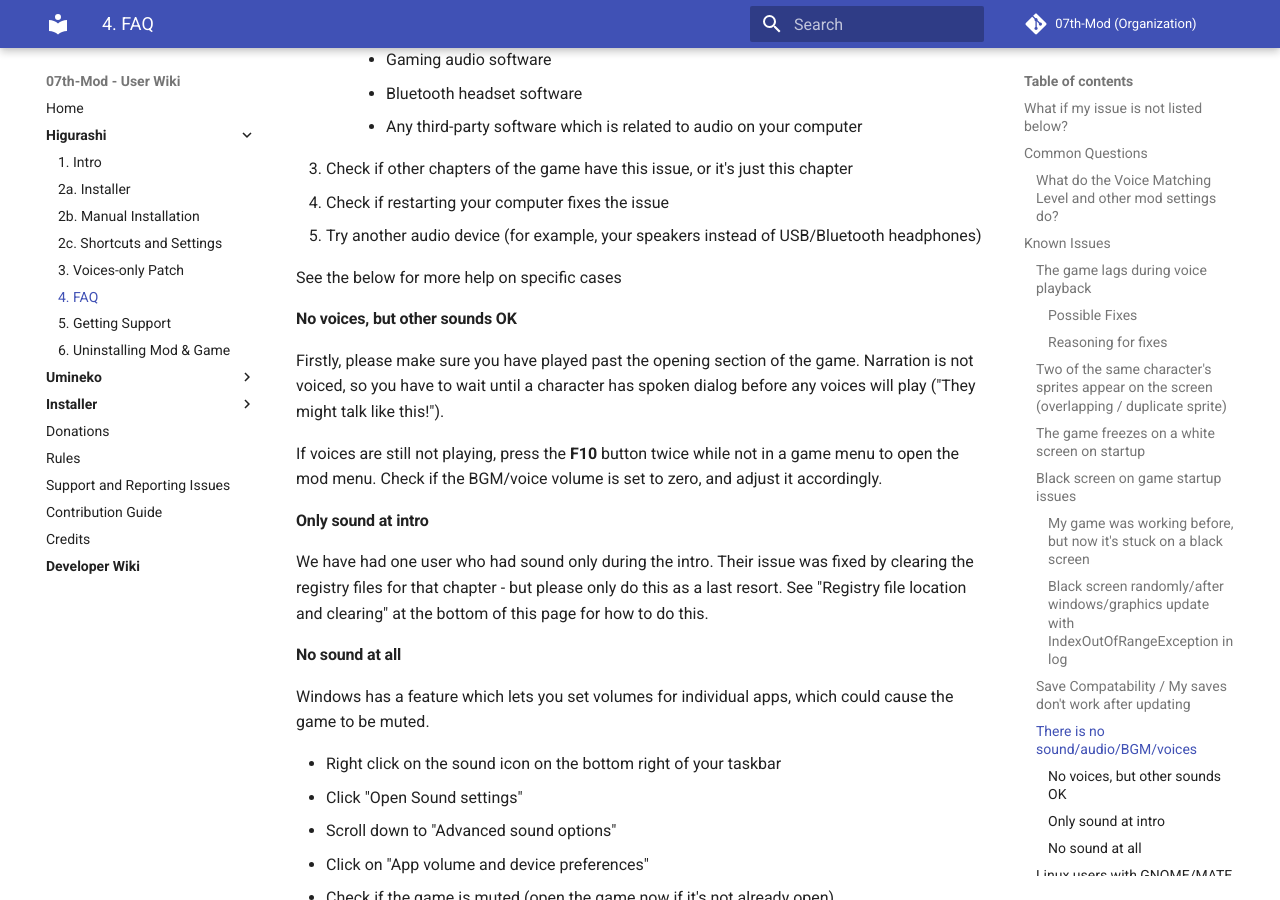
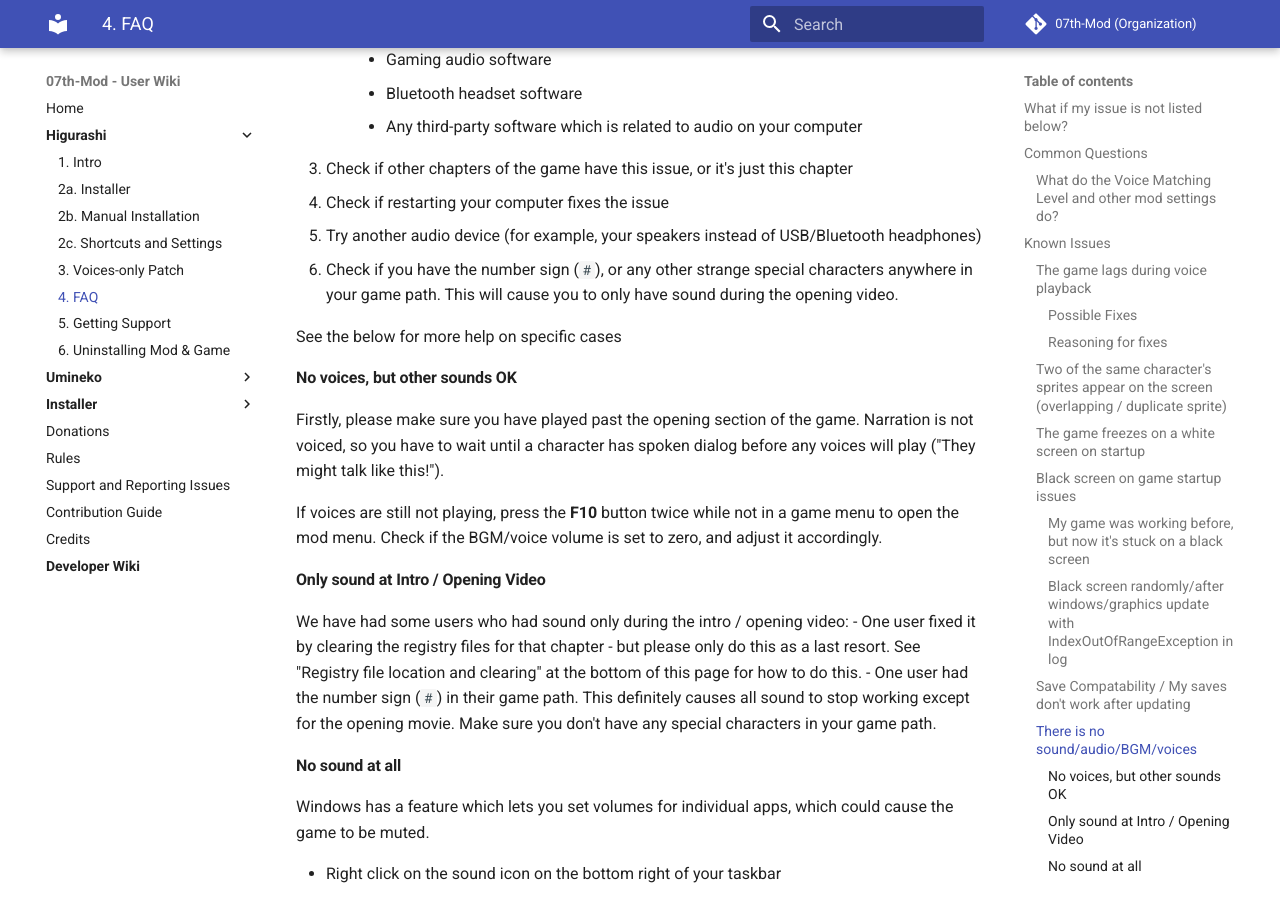
Before and after one commit to 07th-mod/wiki, an MkDocs documentation site: the page built from docs/Higurashi/FAQ.md, in a window 1280 px wide and 900 px high, scrolled down 3206 px. Built offline with MkDocs 1.6.1 and Material for MkDocs 9.7.7, drawn with Linux system fonts in a browser that asks for light colours; some of the changed text lies outside the part shown.

Commit message:
Update FAQ and support checklist

```diff
--- a/docs/Higurashi/FAQ.md
+++ b/docs/Higurashi/FAQ.md
@@ -103,6 +103,7 @@
 3. Check if other chapters of the game have this issue, or it's just this chapter
 4. Check if restarting your computer fixes the issue
 5. Try another audio device (for example, your speakers instead of USB/Bluetooth headphones)
+6. Check if you have the number sign (`#`), or any other strange special characters anywhere in your game path. This will cause you to only have sound during the opening video.
 
 See the below for more help on specific cases
 
@@ -112,9 +113,11 @@
 
 If voices are still not playing, press the **F10** button twice while not in a game menu to open the mod menu. Check if the BGM/voice volume is set to zero, and adjust it accordingly.
 
-#### Only sound at intro
+#### Only sound at Intro / Opening Video
 
-We have had one user who had sound only during the intro. Their issue was fixed by clearing the registry files for that chapter - but please only do this as a last resort. See "Registry file location and clearing" at the bottom of this page for how to do this.
+We have had some users who had sound only during the intro / opening video:
+    - One user fixed it by clearing the registry files for that chapter - but please only do this as a last resort. See "Registry file location and clearing" at the bottom of this page for how to do this.
+    - One user had the number sign (`#`) in their game path. This definitely causes all sound to stop working except for the opening movie. Make sure you don't have any special characters in your game path.
 
 #### No sound at all
 
```
Also changed, not shown: docs/Snippets/support-checklist.md (+2 -0 lines).
